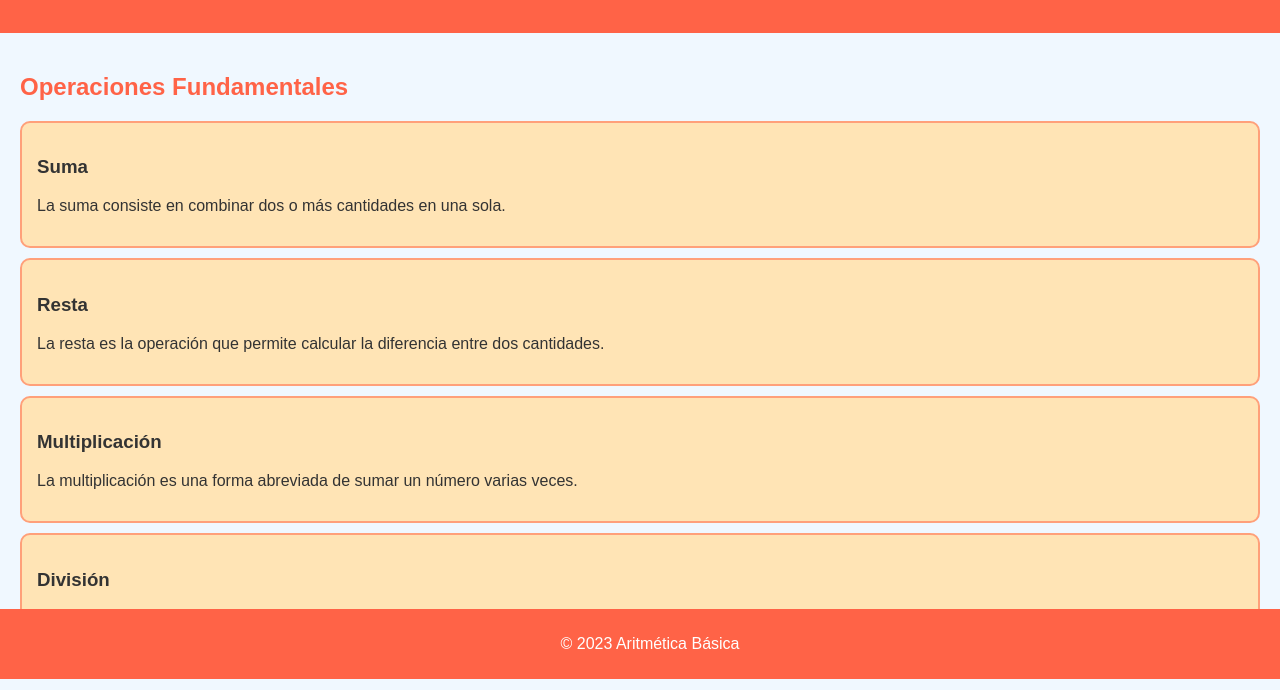
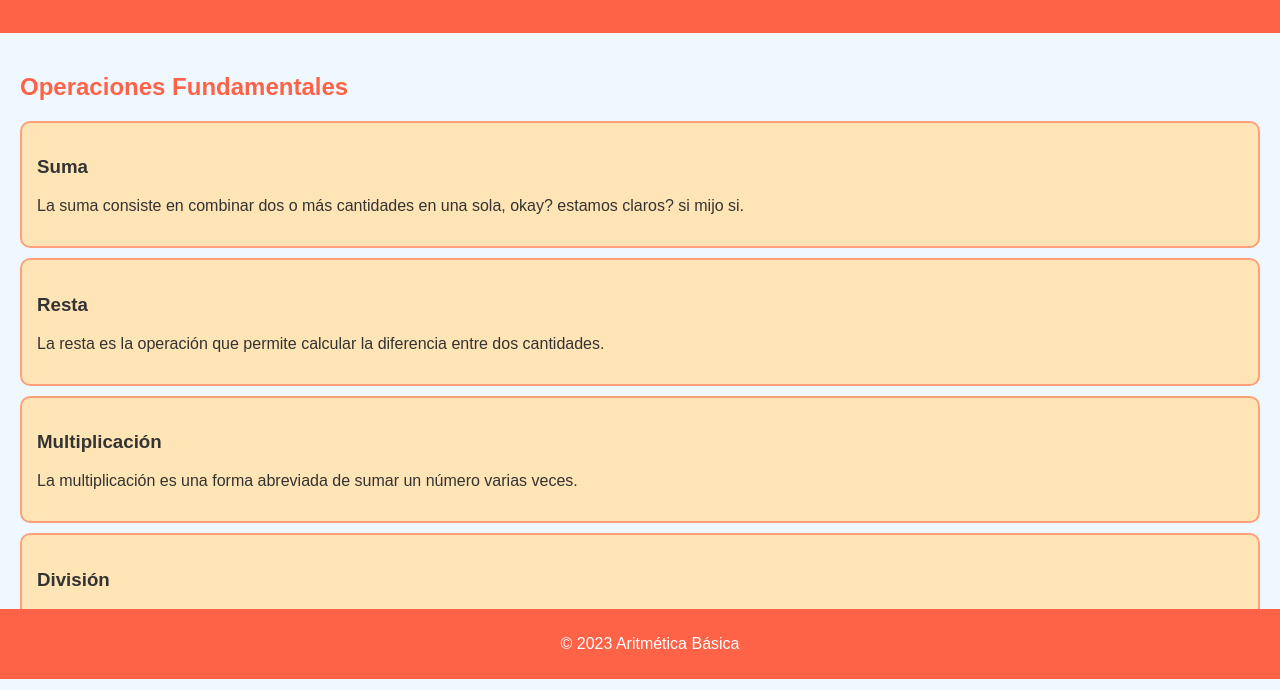
Before and after one commit to Deadwxr/aritmetica, a plain HTML site: page index.html in a window 1280 px wide. Shown: the part 121-811 px from the top of the page. Drawn offline with Linux system fonts and the light colour scheme.

Commit message:
commit nuevo

```diff
--- a/index.html
+++ b/index.html
@@ -51,7 +51,7 @@
         <h2>Operaciones Fundamentales</h2>
         <div class="operation">
             <h3>Suma</h3>
-            <p>La suma consiste en combinar dos o más cantidades en una sola.</p>
+            <p>La suma consiste en combinar dos o más cantidades en una sola, okay? estamos claros? si mijo si.</p>
         </div>
         <div class="operation">
             <h3>Resta</h3>
```
